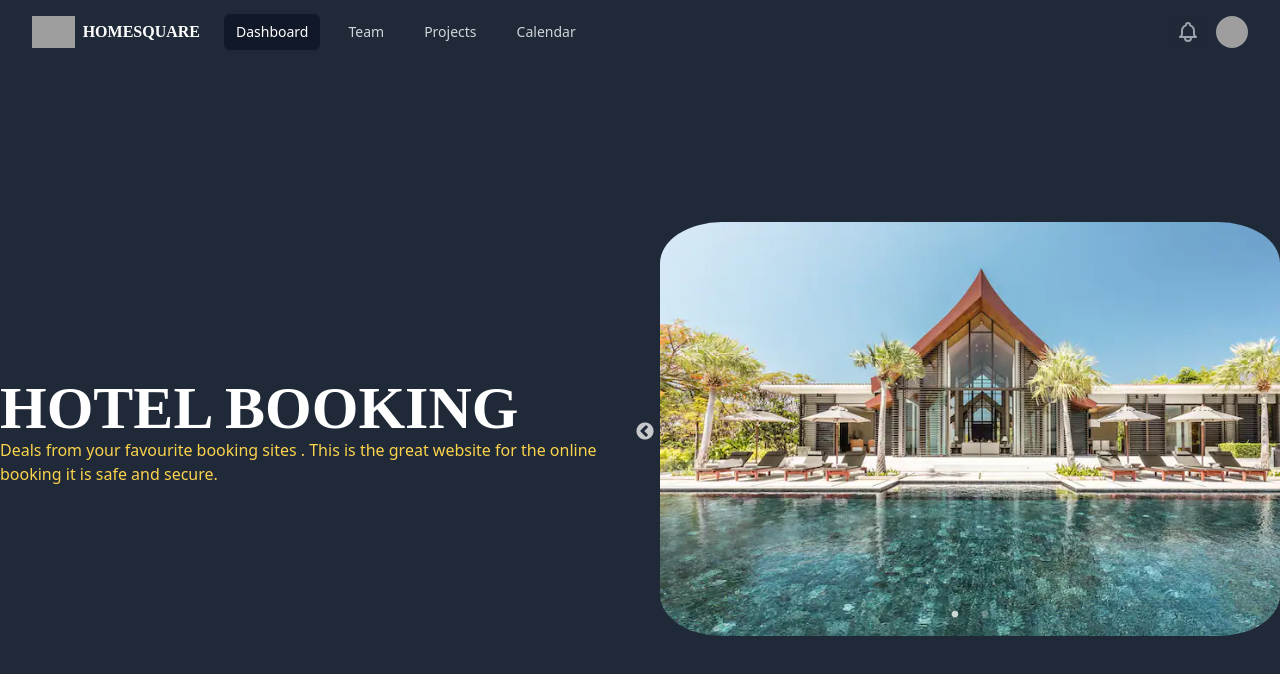
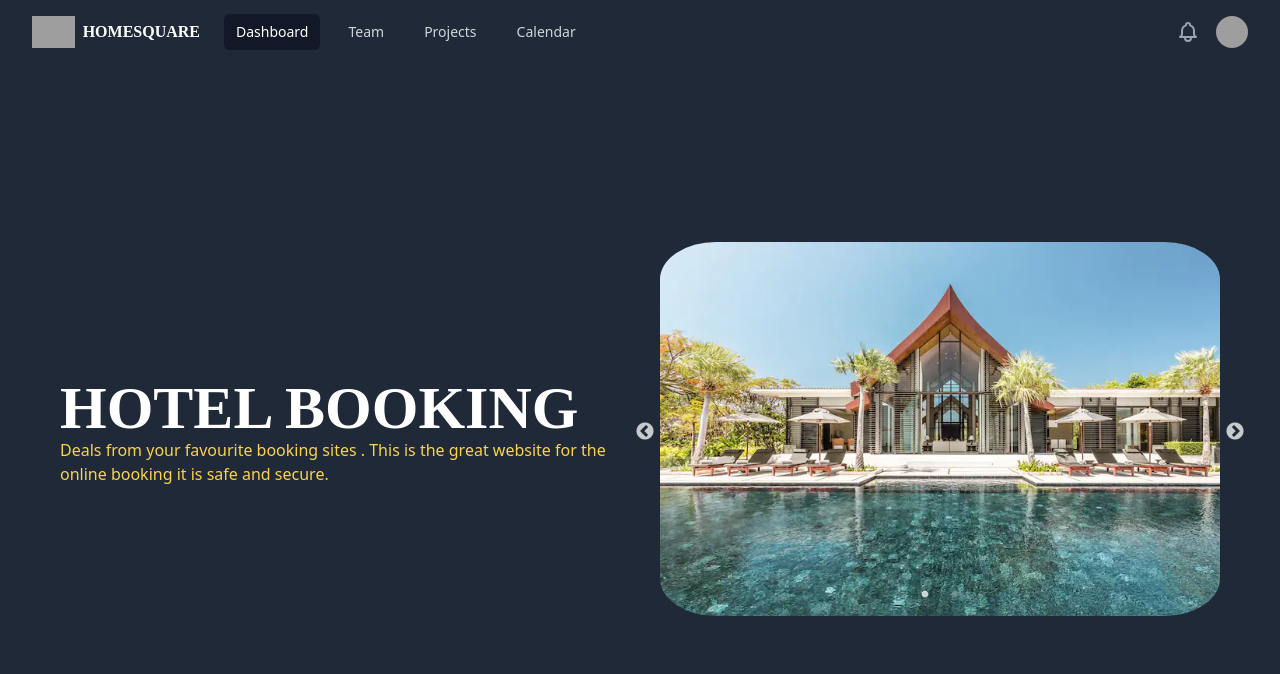
Before and after one commit to Priyanshu-Kapadia/Hotel_Booking_System, a React (Vite) app in the folder client/: page / in a window 1280 px wide. Shown: the top 674 px of the page. Built offline with nearby package versions, Linux system fonts and the light colour scheme; grey boxes are pictures that could not be loaded; a web font is replaced by a local one.

Commit message:
Fix section padding

```diff
--- a/client/src/components/Home/index.jsx
+++ b/client/src/components/Home/index.jsx
@@ -12,7 +12,7 @@ const Section = styled.section`
 const Home = () => {
   return (
     <Section className="section2 flex justify-content items-center overflow-hidden">
-      <div className="container mx-auto lg:p-0 p-8">
+      <div className="container mx-auto lg:mx-10 lg:p-5 p-8">
         <div className="flex flex-col-reverse  lg:grid lg:grid-cols-2 grid-cols-1 gap-10">
           <div className="flex justify-center align-center flex-col">
             <p className="whitespace-normal font-cursive text-white font-bold uppercase lg:text-6xl text-4xl">
```
